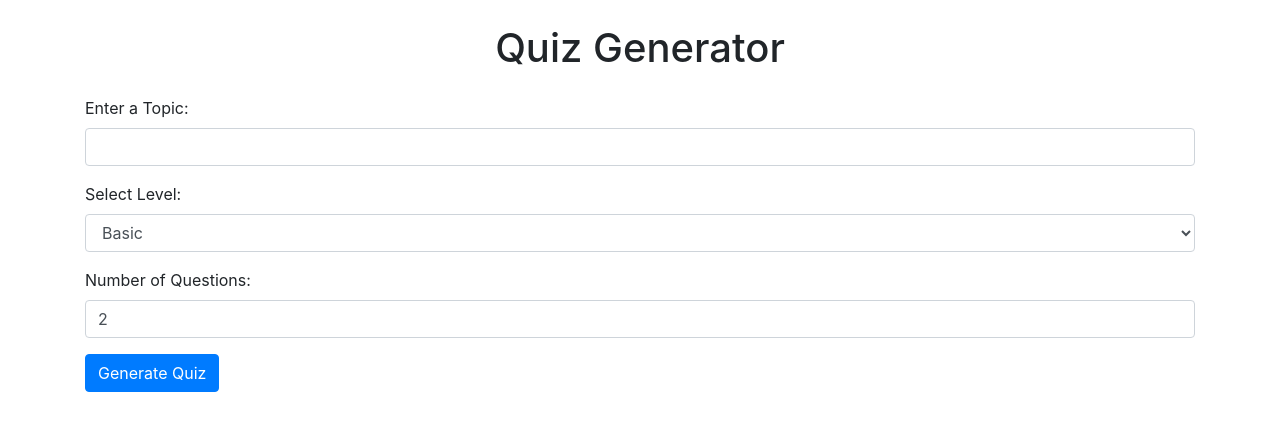
After one commit to DotKhalid/Khalid, a Flask app: page /quiz_generator/ in a window 1280 px wide. The commit adds this page. Shown: the top 431 px of the page. Run offline with Flask 3, Linux system fonts and the light colour scheme; some libraries are stand-ins or nearby versions.

Commit message:
add quiz app

```diff
--- a/app.py
+++ b/app.py
@@ -1,9 +1,8 @@
 # app.py
 
 from flask import Flask, render_template
-from pdf_reader import pdf_reader_app
-from ai_assistant import ai_assistant_app
 from finance_gpt import finance_gpt_app
+from quiz_generator import quiz_app
 
 app = Flask(__name__)
 
@@ -13,8 +12,8 @@ def home():
     return render_template('index.html')
 
 # Register the project-specific apps
-app.register_blueprint(pdf_reader_app, url_prefix='/pdf_reader')
 app.register_blueprint(finance_gpt_app, url_prefix='/finance_gpt')
+app.register_blueprint(quiz_app, url_prefix='/quiz_generator')
 
 if __name__ == '__main__':
     app.run(port=8000,debug=True)
--- /dev/null
+++ b/quiz_generator.py
@@ -0,0 +1,32 @@
+from flask import Flask,Blueprint, render_template, request, jsonify
+from openai import OpenAI
+
+quiz_app = Blueprint('quiz_generator', __name__)
+
+api_key = "hello world"
+
+client = OpenAI(api_key=api_key)
+
+@quiz_app.route('/', methods=['GET', 'POST'])
+def generate_quiz():
+    questions = None  # Initialize to None
+
+    if request.method == 'POST':
+        topic = request.form['topic']
+        level = request.form['level']
+        num_questions = int(request.form['num_questions'])
+
+        # Generate quiz questions using OpenAI's GPT-4
+        response = client.chat.completions.create(
+            model="gpt-4-1106-preview",
+            messages=[
+                {"role": "system", "content": f"You are a helpful assistant. Generate {num_questions} MCQs about {topic} at {level} level."},
+                {"role": "user", "content": ""}
+            ]
+        )
+        questions = response.choices[0].message.content
+
+    return render_template('quiz_generator.html', questions=questions)
+
+if __name__ == '__main__':
+    app.run(debug=True)
--- a/templates/index.html
+++ b/templates/index.html
@@ -98,14 +98,14 @@
                   </div>
                   <div class="col-lg-4 col-sm-6">
                     <div class="item">
-                      <img src="static/assets/images/popular-02.jpg" alt="">
-                      <h4>PubG<br><span>Battle S</span></h4>
+                      <img src="static/assets/images/popular-01.jpg" alt="">
+                      <h4><a href="http://127.0.0.1:8000/quiz_generator/">Quiz Generator</a></h4>
                       <ul>
                         <li><i class="fa fa-star"></i> 4.8</li>
-                        <li><i class="fa fa-download"></i> 2.3M</li>
                       </ul>
                     </div>
                   </div>
+
                   <div class="col-lg-4 col-sm-6">
                     <div class="item">
                       <img src="static/assets/images/popular-03.jpg" alt="">
--- /dev/null
+++ b/templates/quiz_generator.html
@@ -0,0 +1,99 @@
+<!DOCTYPE html>
+<html lang="en">
+
+<head>
+    <meta charset="UTF-8">
+    <meta name="viewport" content="width=device-width, initial-scale=1.0">
+    <title>Quiz Generator</title>
+    <!-- Include Bootstrap CSS -->
+    <link rel="stylesheet" href="https://stackpath.bootstrapcdn.com/bootstrap/4.5.2/css/bootstrap.min.css">
+    <style>
+        /* Add custom CSS to remove list item dots and style quiz questions */
+        ul {
+            list-style-type: none; /* Remove list item dots */
+            padding-left: 0; /* Remove left padding for the list */
+        }
+
+        .quiz-question {
+            font-weight: bold;
+            margin-bottom: 10px;
+        }
+    </style>
+</head>
+
+<body>
+    <div class="container">
+        <h1 class="text-center my-4">Quiz Generator</h1>
+        <form action="/" method="post">
+            <div class="form-group">
+                <label for="topic">Enter a Topic:</label>
+                <input type="text" class="form-control" id="topic" name="topic" required>
+            </div>
+            <div class="form-group">
+                <label for="level">Select Level:</label>
+                <select class="form-control" id="level" name="level">
+                    <option value="basic">Basic</option>
+                    <option value="intermediate">Intermediate</option>
+                    <option value="advanced">Advanced</option>
+                </select>
+
+            </div>
+            <div class="form-group">
+                <label for="num_questions">Number of Questions:</label>
+                <input type="number" class="form-control" id="num_questions" name="num_questions" min="1" value="2" required>
+            </div>
+            <button type="submit" class="btn btn-primary">Generate Quiz</button>
+        </form>
+
+    </div>
+
+    <div class="container mt-4">
+        {% if questions %}
+        <h2>Generated Quiz Questions:</h2>
+        <ul id="quiz-list">
+            {% for line in questions.split('\n') %}
+            {% if line.startswith('Question') %}
+            <li class="quiz-question">{{ line }}</li>
+            {% else %}
+            <li>{{ line }}</li>
+            {% endif %}
+            {% endfor %}
+        </ul>
+        <button id="generate-new-btn" class="btn btn-secondary mt-2">Generate New</button>
+        {% endif %}
+    </div>
+
+    <!-- Include Bootstrap JS and its dependencies -->
+    <script src="https://code.jquery.com/jquery-3.5.1.slim.min.js"></script>
+    <script src="https://cdn.jsdelivr.net/npm/@popperjs/core@2.0.9/dist/umd/popper.min.js"></script>
+    <script src="https://stackpath.bootstrapcdn.com/bootstrap/4.5.2/js/bootstrap.min.js"></script>
+
+    <script>
+        // JavaScript to make an asynchronous request for generating new questions
+        document.getElementById('generate-new-btn').addEventListener('click', function() {
+            // Send an AJAX request to the server to generate new questions
+            fetch('/generate_new_quiz', {
+                method: 'POST',
+            })
+            .then(response => response.json())
+            .then(data => {
+                // Update the quiz list with new questions
+                const quizList = document.getElementById('quiz-list');
+                quizList.innerHTML = '';
+                data.questions.forEach(question => {
+                    const li = document.createElement('li');
+                    li.textContent = question;
+                    if (question.startsWith('Question')) {
+                        li.classList.add('quiz-question');
+                    }
+                    quizList.appendChild(li);
+                });
+            })
+            .catch(error => {
+                console.error('Error:', error);
+            });
+        });
+    </script>
+</body>
+
+</html>
```
